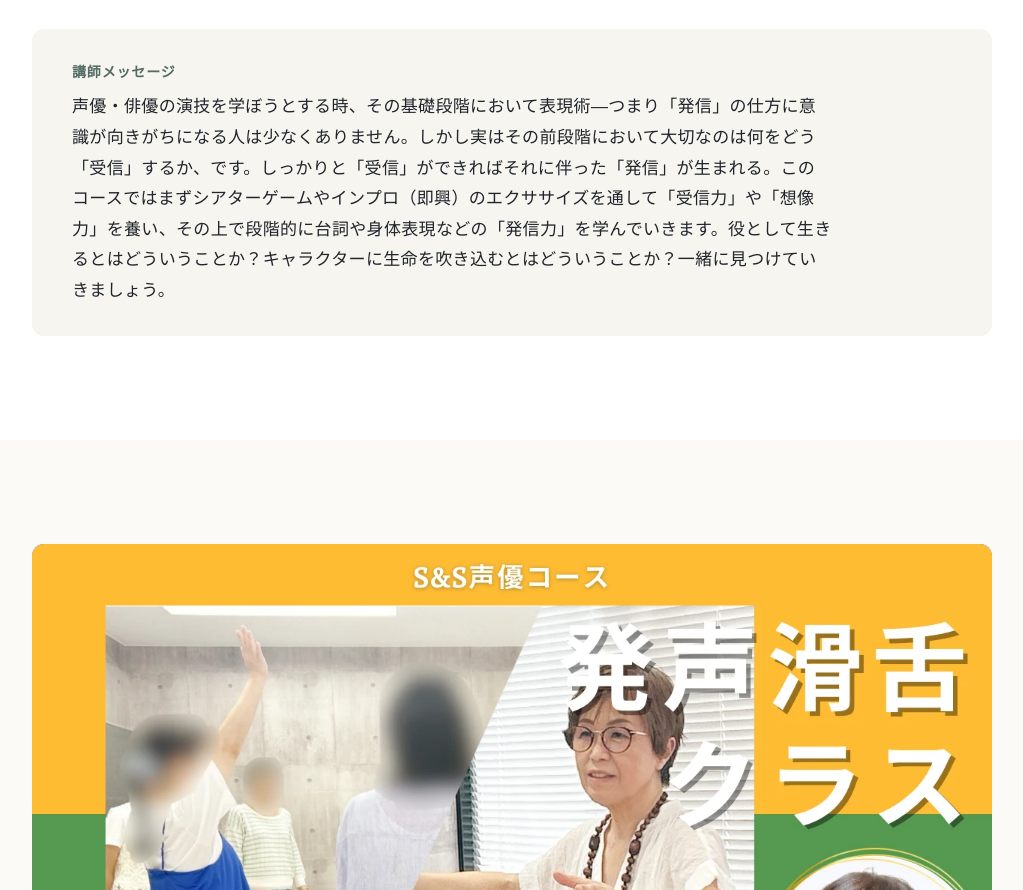
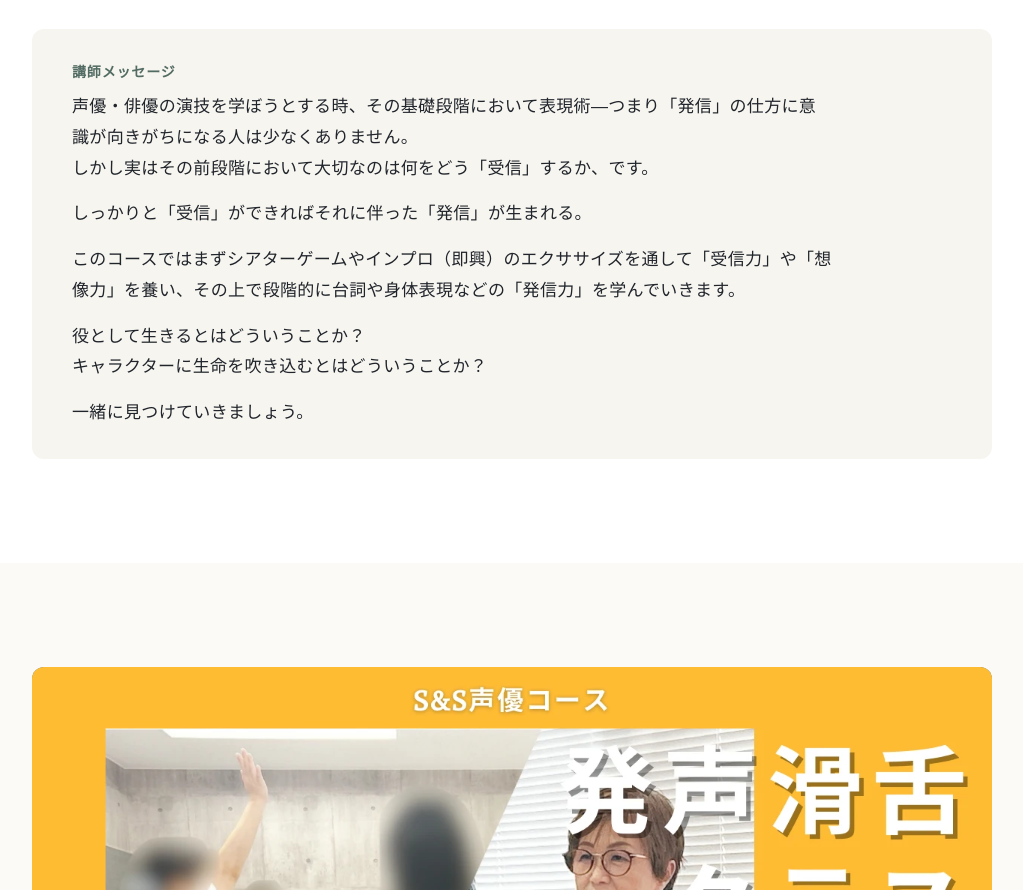
Before and after one commit to ssstudioseiyuu-collab/seiyuu-course, a plain HTML site: page foundation/index.html in a window 1280 px wide. Shown: the part 5543-6433 px from the top of the page, without its empty margins (128-1151 px from the left). Drawn offline with Linux system fonts and the light colour scheme.

Commit message:
Add files via upload

```diff
--- a/foundation/index.html
+++ b/foundation/index.html
@@ -241,7 +241,11 @@
       </div>
       <div class="teacher-message">
         <h4 class="teacher-sub">講師メッセージ</h4>
-        <p>声優・俳優の演技を学ぼうとする時、その基礎段階において表現術―つまり「発信」の仕方に意識が向きがちになる人は少なくありません。しかし実はその前段階において大切なのは何をどう「受信」するか、です。しっかりと「受信」ができればそれに伴った「発信」が生まれる。このコースではまずシアターゲームやインプロ（即興）のエクササイズを通して「受信力」や「想像力」を養い、その上で段階的に台詞や身体表現などの「発信力」を学んでいきます。役として生きるとはどういうことか？キャラクターに生命を吹き込むとはどういうことか？一緒に見つけていきましょう。</p>
+        <p>声優・俳優の演技を学ぼうとする時、その基礎段階において表現術―つまり「発信」の仕方に意識が向きがちになる人は少なくありません。<br>しかし実はその前段階において大切なのは何をどう「受信」するか、です。</p>
+        <p>しっかりと「受信」ができればそれに伴った「発信」が生まれる。</p>
+        <p>このコースではまずシアターゲームやインプロ（即興）のエクササイズを通して「受信力」や「想像力」を養い、その上で段階的に台詞や身体表現などの「発信力」を学んでいきます。</p>
+        <p>役として生きるとはどういうことか？<br>キャラクターに生命を吹き込むとはどういうことか？</p>
+        <p>一緒に見つけていきましょう。</p>
       </div>
     </div>
   </div>
```
